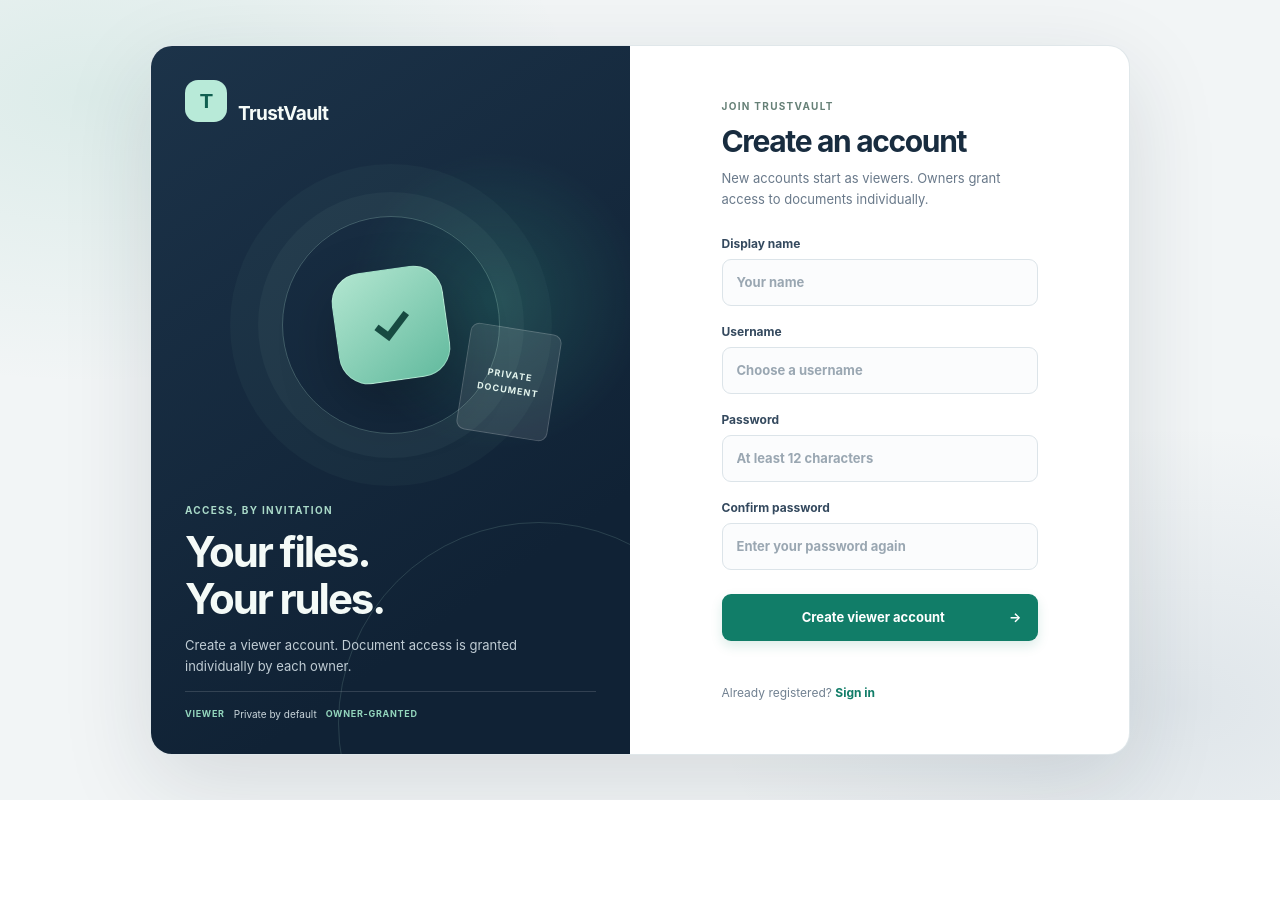
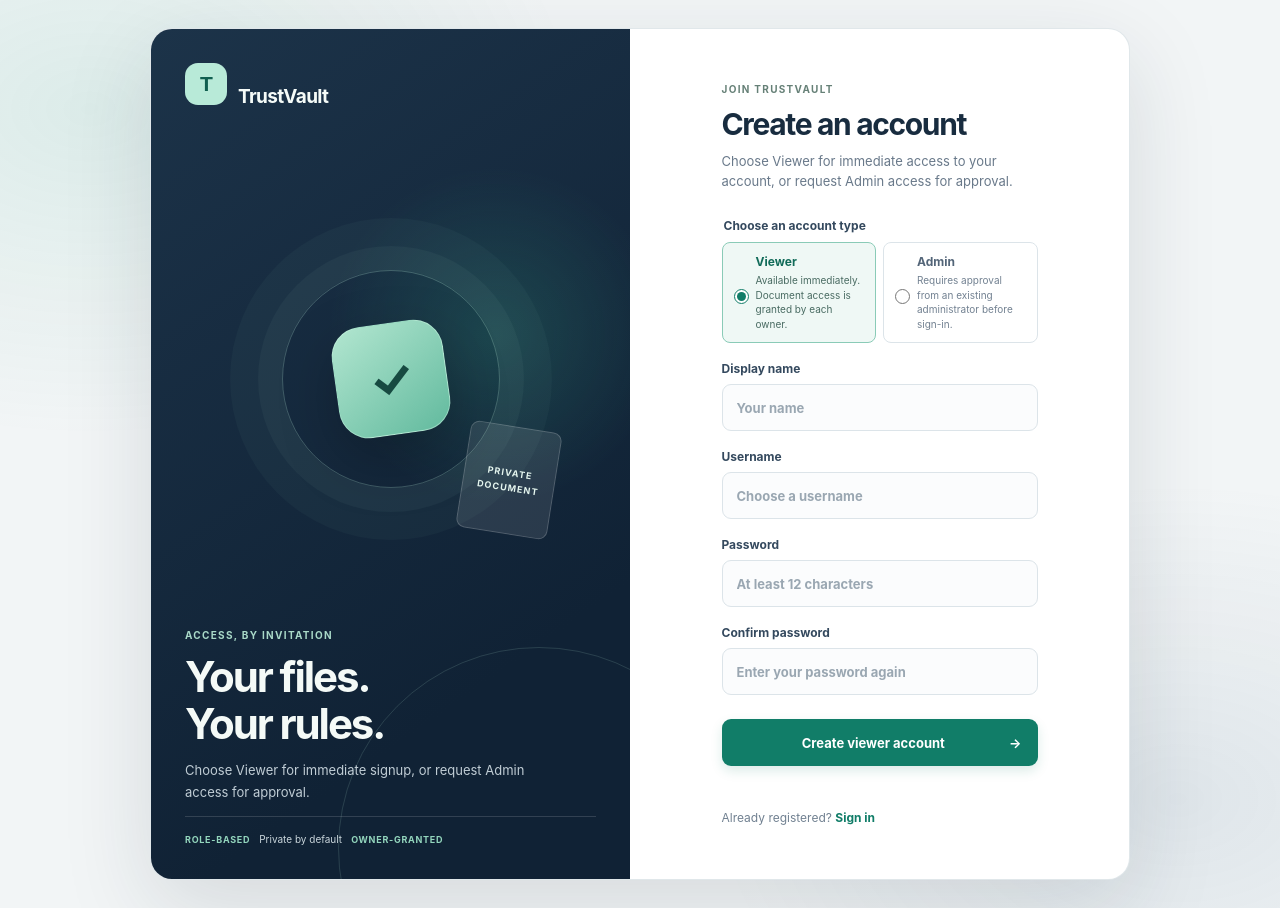
Before and after one commit to VunnamLakshmipravallika/TRUSTVAULT, a Flask app: page /register in a window 1280 px wide. Before the commit the page ends 800 px from the top, so only its background shows below. Run offline with Flask 3, Linux system fonts and the light colour scheme; data that the repository does not hold is empty.

Commit message:
Add reviewed Admin account requests
Co-authored-by: Copilot <223556219+Copilot@users.noreply.github.com>

```diff
--- a/app.py
+++ b/app.py
@@ -94,6 +94,15 @@ def initialize():
             connection.execute("ALTER TABLE users ADD COLUMN email TEXT")
         if "auth_version" not in user_columns:
             connection.execute("ALTER TABLE users ADD COLUMN auth_version INTEGER NOT NULL DEFAULT 1")
+        if "requested_role" not in user_columns:
+            connection.execute("ALTER TABLE users ADD COLUMN requested_role TEXT NOT NULL DEFAULT 'viewer'")
+        connection.execute("UPDATE users SET requested_role = role WHERE role IN ('admin', 'owner')")
+        if "account_status" not in user_columns:
+            connection.execute("ALTER TABLE users ADD COLUMN account_status TEXT NOT NULL DEFAULT 'active'")
+        if "reviewed_by" not in user_columns:
+            connection.execute("ALTER TABLE users ADD COLUMN reviewed_by INTEGER REFERENCES users(id)")
+        if "reviewed_at" not in user_columns:
+            connection.execute("ALTER TABLE users ADD COLUMN reviewed_at TEXT")
         document_columns = {row[1] for row in connection.execute("PRAGMA table_info(documents)")}
         if "expires_at" not in document_columns:
             connection.execute("ALTER TABLE documents ADD COLUMN expires_at TEXT")
@@ -153,6 +162,8 @@ def configure_owner_account(connection, password):
     auth_version_increment = int(not password_matches or not identity_matches)
     connection.execute(
         """UPDATE users SET username = ?, display_name = ?, email = ?, role = 'owner',
+                  requested_role = 'owner', account_status = 'active',
+                  reviewed_by = NULL, reviewed_at = NULL,
                   password_hash = ?, auth_version = auth_version + ?
            WHERE id = ?""",
         (
@@ -325,10 +336,12 @@ def current_user():
     if not user_id:
         return None
     user = db().execute(
-        "SELECT id, username, display_name, role, auth_version FROM users WHERE id = ?",
+        """SELECT id, username, display_name, role, auth_version, account_status
+           FROM users WHERE id = ?""",
         (user_id,),
     ).fetchone()
-    if user is None or session.get("auth_version") != user["auth_version"]:
+    if (user is None or user["account_status"] != "active"
+            or session.get("auth_version") != user["auth_version"]):
         session.clear()
         return None
     return user
@@ -450,7 +463,7 @@ def home():
     return render_template(
         "login.html",
         csrf_token=session.setdefault("csrf_token", secrets.token_urlsafe(32)),
-        registered=request.args.get("registered") == "1",
+        registered=request.args.get("registered"),
     )
 
 
@@ -493,9 +506,20 @@ def login():
     ):
         return jsonify(error="invalid_credentials"), 401
     user = db().execute("SELECT * FROM users WHERE username = ?", (username,)).fetchone()
+    if user is None or not check_password_hash(user["password_hash"], str(password)):
+        audit(None, "authentication.failed", details={"username": username[:120]})
+        return jsonify(error="invalid_credentials"), 401
+    if user["account_status"] != "active":
+        audit(
+            user["id"],
+            "authentication.blocked",
+            details={"status": user["account_status"], "requested_role": user["requested_role"]},
+        )
+        if user["account_status"] == "pending":
+            return jsonify(error="account_pending_approval"), 403
+        return jsonify(error="account_inactive"), 403
     owner_username = OWNER_USERNAME
-    if (user is None or not check_password_hash(user["password_hash"], str(password))
-            or (requested_role is not None and requested_role != user["role"])
+    if ((requested_role is not None and requested_role != user["role"])
             or (user is not None and user["role"] == "owner" and username != owner_username)):
         audit(None, "authentication.failed", details={"username": username[:120]})
         return jsonify(error="invalid_credentials"), 401
@@ -522,7 +546,10 @@ def register():
     display_name = data.get("display_name")
     password = data.get("password")
     password_confirmation = data.get("password_confirmation")
+    requested_role = data.get("requested_role", "viewer")
 
+    if not isinstance(requested_role, str) or requested_role not in {"admin", "viewer"}:
+        return jsonify(error="Choose either the Admin or Viewer account type."), 400
     if not isinstance(username, str) or not re.fullmatch(r"[A-Za-z0-9][A-Za-z0-9_-]{2,31}", username):
         return jsonify(error="Username must be 3–32 characters using letters, numbers, _ or -, and start with a letter or number."), 400
     if not isinstance(display_name, str):
@@ -538,18 +565,39 @@ def register():
     normalized_username = username.lower()
     if normalized_username == OWNER_USERNAME:
         return jsonify(error="That username is reserved for the TrustVault owner account."), 409
+    account_status = "pending" if requested_role == "admin" else "active"
     try:
         db().execute(
-            """INSERT INTO users(username, display_name, role, password_hash, created_at)
-               VALUES (?, ?, 'viewer', ?, ?)""",
-            (normalized_username, display_name, generate_password_hash(password), now()),
+            """INSERT INTO users
+               (username, display_name, role, password_hash, created_at, requested_role, account_status)
+               VALUES (?, ?, 'viewer', ?, ?, ?, ?)""",
+            (
+                normalized_username,
+                display_name,
+                generate_password_hash(password),
+                now(),
+                requested_role,
+                account_status,
+            ),
         )
-        audit(None, "account.registered", details={"username": normalized_username, "role": "viewer"})
+        action = "account.admin_access_requested" if requested_role == "admin" else "account.registered"
+        audit(None, action, details={"username": normalized_username, "requested_role": requested_role})
     except sqlite3.IntegrityError:
         db().rollback()
         return jsonify(error="That username is already in use."), 409
 
-    return jsonify(ok=True, user={"username": normalized_username, "display_name": display_name, "role": "viewer"}), 201
+    result = jsonify(
+        ok=True,
+        pending_approval=account_status == "pending",
+        user={
+            "username": normalized_username,
+            "display_name": display_name,
+            "role": "viewer",
+            "requested_role": requested_role,
+            "account_status": account_status,
+        },
+    )
+    return result, 202 if account_status == "pending" else 201
 
 
 @app.post("/api/session/user-id")
@@ -611,8 +659,11 @@ def users():
     user = current_user()
     if user["role"] != "owner":
         abort(404)
-    rows = db().execute("SELECT id, username, display_name, email, role FROM users WHERE id != ? ORDER BY username",
-                        (user["id"],)).fetchall()
+    rows = db().execute(
+        """SELECT id, username, display_name, email, role FROM users
+           WHERE id != ? AND account_status = 'active' ORDER BY username""",
+        (user["id"],),
+    ).fetchall()
     return jsonify(users=[dict(row) for row in rows])
 
 
@@ -879,7 +930,11 @@ def grant_permission(document_id):
     data = json_body()
     username = str(data.get("username", "")).strip().lower()
     permission = data.get("permission")
-    target = db().execute("SELECT id, username, display_name, email, role FROM users WHERE username = ?", (username,)).fetchone()
+    target = db().execute(
+        """SELECT id, username, display_name, email, role FROM users
+           WHERE username = ? AND account_status = 'active'""",
+        (username,),
+    ).fetchone()
     if target is None or target["id"] == user["id"]:
         return jsonify(error="user_not_found"), 404
     if permission not in {"read", "edit"}:
@@ -944,6 +999,70 @@ def admin_audit():
            ORDER BY a.sequence DESC LIMIT 100 OFFSET ?""", ((page - 1) * 100,)
     ).fetchall()
     return jsonify(events=[dict(row) for row in rows], chain_valid=verify_audit_chain())
+
+
+@app.get("/api/admin/account-requests")
+@require_admin
+def admin_account_requests():
+    rows = db().execute(
+        """SELECT id, username, display_name, created_at, requested_role
+           FROM users WHERE account_status = 'pending' AND requested_role = 'admin'
+           ORDER BY created_at, id"""
+    ).fetchall()
+    response = jsonify(requests=[dict(row) for row in rows])
+    response.headers["Cache-Control"] = "private, no-store"
+    return response
+
+
+@app.post("/api/admin/account-requests/<int:account_id>/approve")
+@require_admin
+@csrf_protect
+def approve_admin_account_request(account_id):
+    user = current_user()
+    connection = db()
+    connection.execute("BEGIN IMMEDIATE")
+    account = connection.execute(
+        """SELECT id, username FROM users
+           WHERE id = ? AND account_status = 'pending' AND requested_role = 'admin'""",
+        (account_id,),
+    ).fetchone()
+    if account is None:
+        connection.rollback()
+        return jsonify(error="request_not_found"), 404
+    reviewed_at = now()
+    connection.execute(
+        """UPDATE users SET role = 'admin', account_status = 'active',
+                  reviewed_by = ?, reviewed_at = ?, auth_version = auth_version + 1
+           WHERE id = ? AND account_status = 'pending' AND requested_role = 'admin'""",
+        (user["id"], reviewed_at, account_id),
+    )
+    audit(user["id"], "account.admin_access_approved", details={"username": account["username"]})
+    return jsonify(ok=True, username=account["username"], role="admin", reviewed_at=reviewed_at)
+
+
+@app.post("/api/admin/account-requests/<int:account_id>/reject")
+@require_admin
+@csrf_protect
+def reject_admin_account_request(account_id):
+    user = current_user()
+    connection = db()
+    connection.execute("BEGIN IMMEDIATE")
+    account = connection.execute(
+        """SELECT id, username FROM users
+           WHERE id = ? AND account_status = 'pending' AND requested_role = 'admin'""",
+        (account_id,),
+    ).fetchone()
+    if account is None:
+        connection.rollback()
+        return jsonify(error="request_not_found"), 404
+    connection.execute(
+        """UPDATE users SET account_status = 'rejected', reviewed_by = ?, reviewed_at = ?,
+                  auth_version = auth_version + 1
+           WHERE id = ? AND account_status = 'pending' AND requested_role = 'admin'""",
+        (user["id"], now(), account_id),
+    )
+    audit(user["id"], "account.admin_access_rejected", details={"username": account["username"]})
+    return jsonify(ok=True, username=account["username"])
 
 
 @app.get("/api/owner/login-activity")
@@ -1088,9 +1207,10 @@ def seed():
     for username, display_name, role, password, default_email in users:
         email = os.environ.get(f"TRUSTVAULT_EMAIL_{username.upper()}", default_email).strip().lower()
         connection.execute(
-            """INSERT OR IGNORE INTO users(username, display_name, role, password_hash, created_at, email)
-               VALUES (?, ?, ?, ?, ?, ?)""",
-            (username, display_name, role, generate_password_hash(password), now(), email),
+            """INSERT OR IGNORE INTO users
+               (username, display_name, role, password_hash, created_at, email, requested_role, account_status)
+               VALUES (?, ?, ?, ?, ?, ?, ?, 'active')""",
+            (username, display_name, role, generate_password_hash(password), now(), email, role),
         )
         configured_email = os.environ.get(f"TRUSTVAULT_EMAIL_{username.upper()}")
         if configured_email:
--- a/schema.sql
+++ b/schema.sql
@@ -6,7 +6,11 @@ CREATE TABLE IF NOT EXISTS users (
     role TEXT NOT NULL CHECK (role IN ('admin', 'owner', 'viewer')),
     password_hash TEXT NOT NULL,
     created_at TEXT NOT NULL,
-    auth_version INTEGER NOT NULL DEFAULT 1
+    auth_version INTEGER NOT NULL DEFAULT 1,
+    requested_role TEXT NOT NULL DEFAULT 'viewer' CHECK (requested_role IN ('admin', 'owner', 'viewer')),
+    account_status TEXT NOT NULL DEFAULT 'active' CHECK (account_status IN ('active', 'pending', 'rejected')),
+    reviewed_by INTEGER REFERENCES users(id),
+    reviewed_at TEXT
 );
 
 CREATE TABLE IF NOT EXISTS documents (
--- a/static/theme.css
+++ b/static/theme.css
@@ -12,6 +12,23 @@
   --ink: #172334;
   --soft-teal: #e8f4f1;
   --shadow-card: 0 14px 38px rgb(20 36 52 / 6%);
+}
+
+.admin-request-actions {
+  display: flex;
+  flex-wrap: wrap;
+  gap: 6px;
+}
+
+.admin-request-actions .button {
+  min-height: 34px;
+  padding: 8px 10px;
+  font-size: 11px;
+}
+
+.admin-request-actions .danger {
+  border-color: #edd4d4;
+  color: #a43e47;
 }
 
 body {
@@ -660,6 +677,45 @@ dialog select {
   accent-color: #117d68;
 }
 
+.signup-role-choice {
+  grid-template-columns: repeat(2, minmax(0, 1fr));
+  margin-bottom: 14px;
+}
+
+.auth-content .signup-role-choice label {
+  display: grid;
+  min-height: 92px;
+  grid-template-columns: 15px minmax(0, 1fr);
+  grid-template-rows: auto 1fr;
+  align-content: start;
+  justify-content: stretch;
+  gap: 4px 7px;
+  padding: 11px;
+  text-align: left;
+}
+
+.signup-role-choice input {
+  grid-row: 1 / span 2;
+  margin-top: 2px;
+}
+
+.role-option-title {
+  color: inherit;
+  font-size: 12px;
+  font-weight: 700;
+}
+
+.signup-role-choice small {
+  color: #728191;
+  font-size: 10px;
+  font-weight: 400;
+  line-height: 1.45;
+}
+
+.signup-role-choice label:has(input:checked) small {
+  color: #496b62;
+}
+
 .auth-content label {
   margin: 18px 0;
   color: #34495e;
--- a/templates/register.html
+++ b/templates/register.html
@@ -9,20 +9,33 @@
     <section class="auth-visual">
       <a class="auth-brand" href="/"><span class="brand-mark">T</span><span>TrustVault</span></a>
       <div class="auth-art" aria-hidden="true"><span class="art-orbit"></span><span class="art-lock">✓</span><span class="art-file">PRIVATE<br>DOCUMENT</span></div>
-      <div class="auth-message"><p class="eyebrow">ACCESS, BY INVITATION</p><h2>Your files.<br>Your rules.</h2><p>Create a viewer account. Document access is granted individually by each owner.</p></div>
-      <div class="auth-proof"><span>VIEWER</span> Private by default <span>OWNER-GRANTED</span></div>
+      <div class="auth-message"><p class="eyebrow">ACCESS, BY INVITATION</p><h2>Your files.<br>Your rules.</h2><p>Choose Viewer for immediate signup, or request Admin access for approval.</p></div>
+      <div class="auth-proof"><span>ROLE-BASED</span> Private by default <span>OWNER-GRANTED</span></div>
     </section>
     <section class="auth-content">
       <div class="auth-mobile-brand"><span class="brand-mark">T</span><span>TrustVault</span></div>
       <p class="eyebrow">JOIN TRUSTVAULT</p>
-      <h1>Create an account</h1><p class="muted">New accounts start as viewers. Owners grant access to documents individually.</p>
+      <h1>Create an account</h1><p class="muted">Choose Viewer for immediate access to your account, or request Admin access for approval.</p>
       <form id="register-form">
         <input type="hidden" name="csrf_token" value="{{ csrf_token }}">
+        <fieldset class="role-choice signup-role-choice">
+          <legend>Choose an account type</legend>
+          <label>
+            <input type="radio" name="requested_role" value="viewer" checked>
+            <span class="role-option-title">Viewer</span>
+            <small>Available immediately. Document access is granted by each owner.</small>
+          </label>
+          <label>
+            <input type="radio" name="requested_role" value="admin">
+            <span class="role-option-title">Admin</span>
+            <small>Requires approval from an existing administrator before sign-in.</small>
+          </label>
+        </fieldset>
         <label>Display name<input name="display_name" autocomplete="name" maxlength="80" required placeholder="Your name"></label>
         <label>Username<input name="username" autocomplete="username" minlength="3" maxlength="32" pattern="[A-Za-z0-9][A-Za-z0-9_\-]{2,31}" required placeholder="Choose a username"></label>
         <label>Password<input name="password" type="password" autocomplete="new-password" minlength="12" maxlength="128" required placeholder="At least 12 characters"></label>
         <label>Confirm password<input name="password_confirmation" type="password" autocomplete="new-password" minlength="12" maxlength="128" required placeholder="Enter your password again"></label>
-        <button class="button primary full" type="submit">Create viewer account <span>→</span></button>
+        <button class="button primary full" id="register-submit" type="submit">Create viewer account <span>→</span></button>
         <p class="error" id="register-error" role="alert"></p>
       </form>
       <p class="auth-switch">Already registered? <a href="/">Sign in</a></p>
@@ -46,12 +59,13 @@
             display_name: form.display_name.value,
             username: form.username.value,
             password: form.password.value,
-            password_confirmation: form.password_confirmation.value
+            password_confirmation: form.password_confirmation.value,
+            requested_role: form.requested_role.value
           })
         });
         const result = await response.json();
         if (response.ok) {
-          location.href = "/?registered=1";
+          location.href = response.status === 202 ? "/?registered=admin-pending" : "/?registered=viewer";
           return;
         }
         error.textContent = result.error || "Account creation failed.";
@@ -59,6 +73,13 @@
         error.textContent = "Could not reach TrustVault. Check your connection and try again.";
       }
     });
+    form.querySelectorAll('input[name="requested_role"]').forEach((radio) => {
+      radio.addEventListener("change", () => {
+        document.querySelector("#register-submit").innerHTML = radio.value === "admin" && radio.checked
+          ? "Request admin access <span>→</span>"
+          : "Create viewer account <span>→</span>";
+      });
+    });
   </script>
 </body>
 </html>
```
Also changed, not shown: WRITEUP.md (+3 -3 lines), static/app.js (+47 -0 lines), templates/index.html (+16 -2 lines), templates/login.html (+9 -3 lines), tests/test_authorization.py (+171 -4 lines), README.md.
